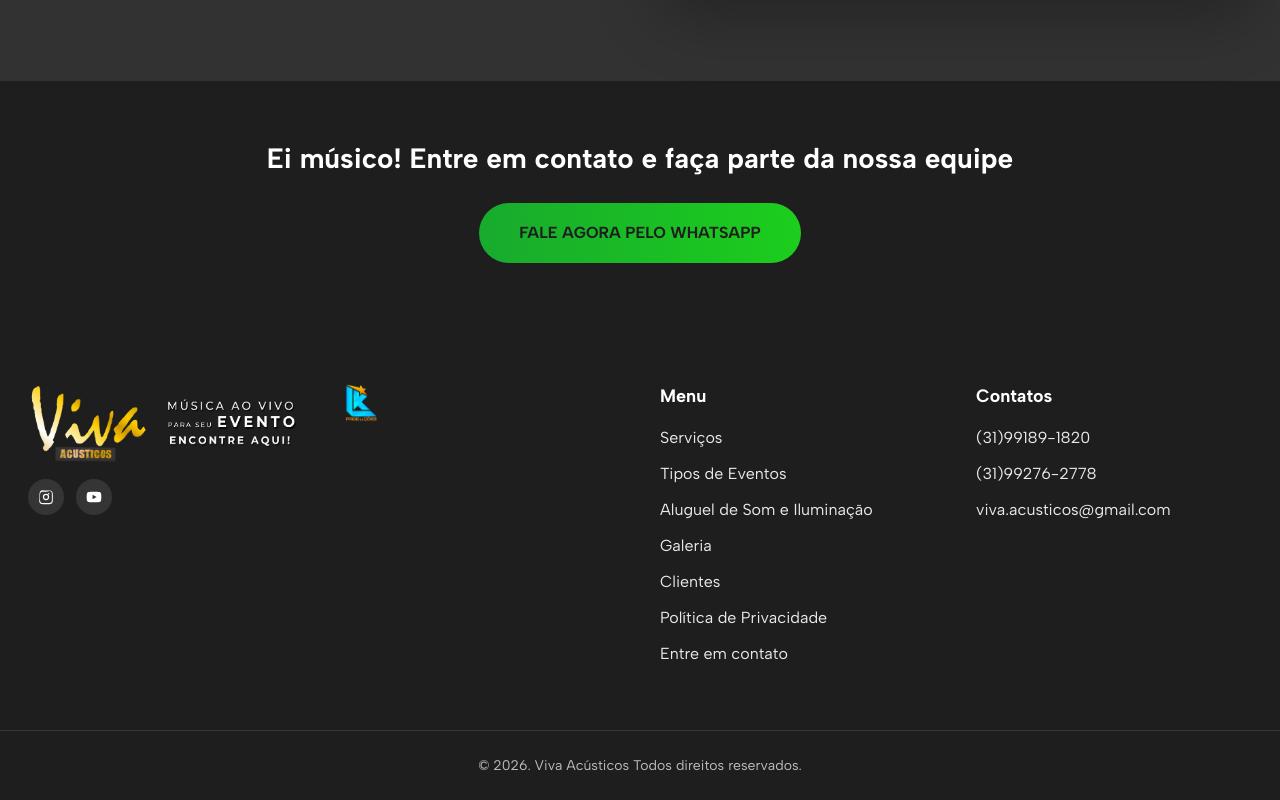
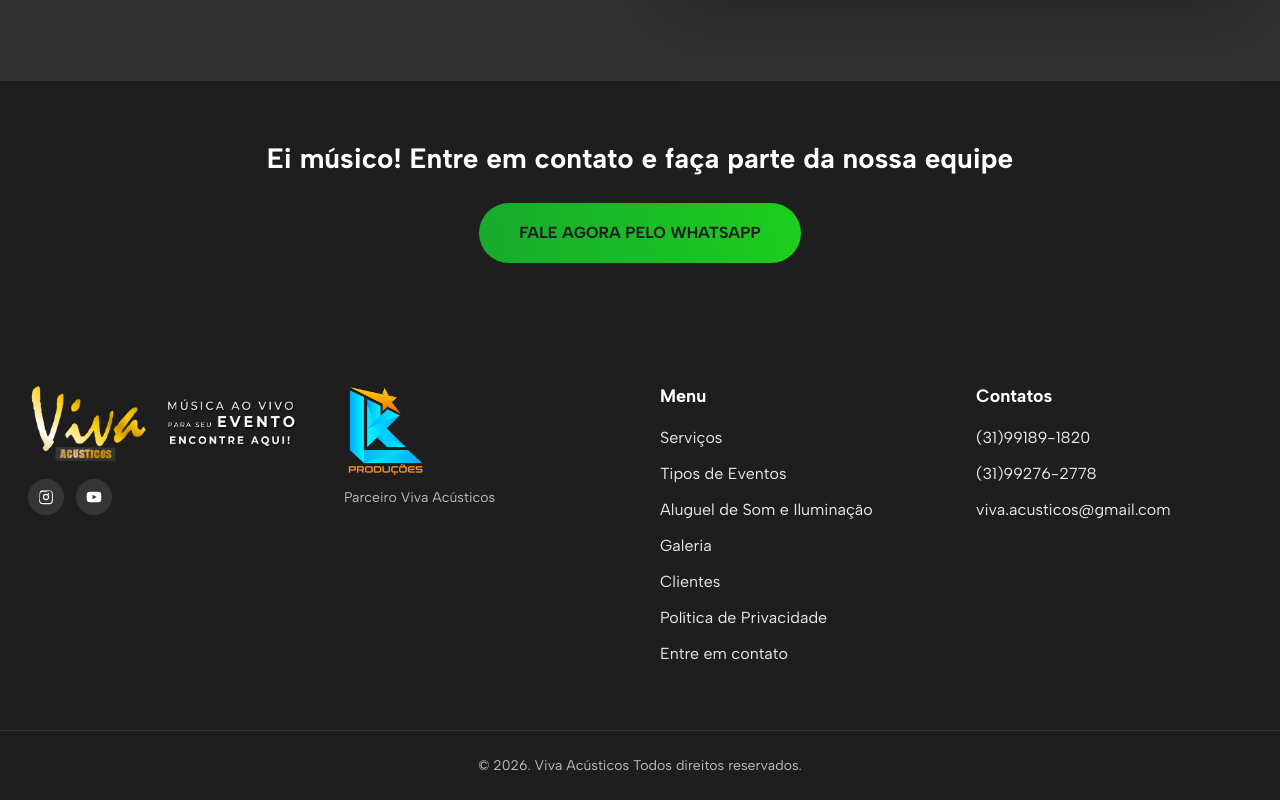
Before and after one commit to rapharantes/viva-acusticos-site, a Next.js app: page / in a window 1280 px wide. Shown: the part 6168-6968 px from the top of the page. Built offline with nearby package versions, Linux system fonts and the light colour scheme.

Commit message:
Aumenta logo da LK Producoes e adiciona texto Parceiro Viva Acusticos

```diff
--- a/src/components/Footer.tsx
+++ b/src/components/Footer.tsx
@@ -30,8 +30,9 @@ export default function Footer() {
             alt="LK Produções"
             width={160}
             height={48}
-            className="mb-4 h-10 w-auto"
+            className="mb-2 h-20 w-auto md:h-24"
           />
+          <p className="text-[14px] text-white/70">Parceiro Viva Acústicos</p>
         </div>
 
         <div>
```
